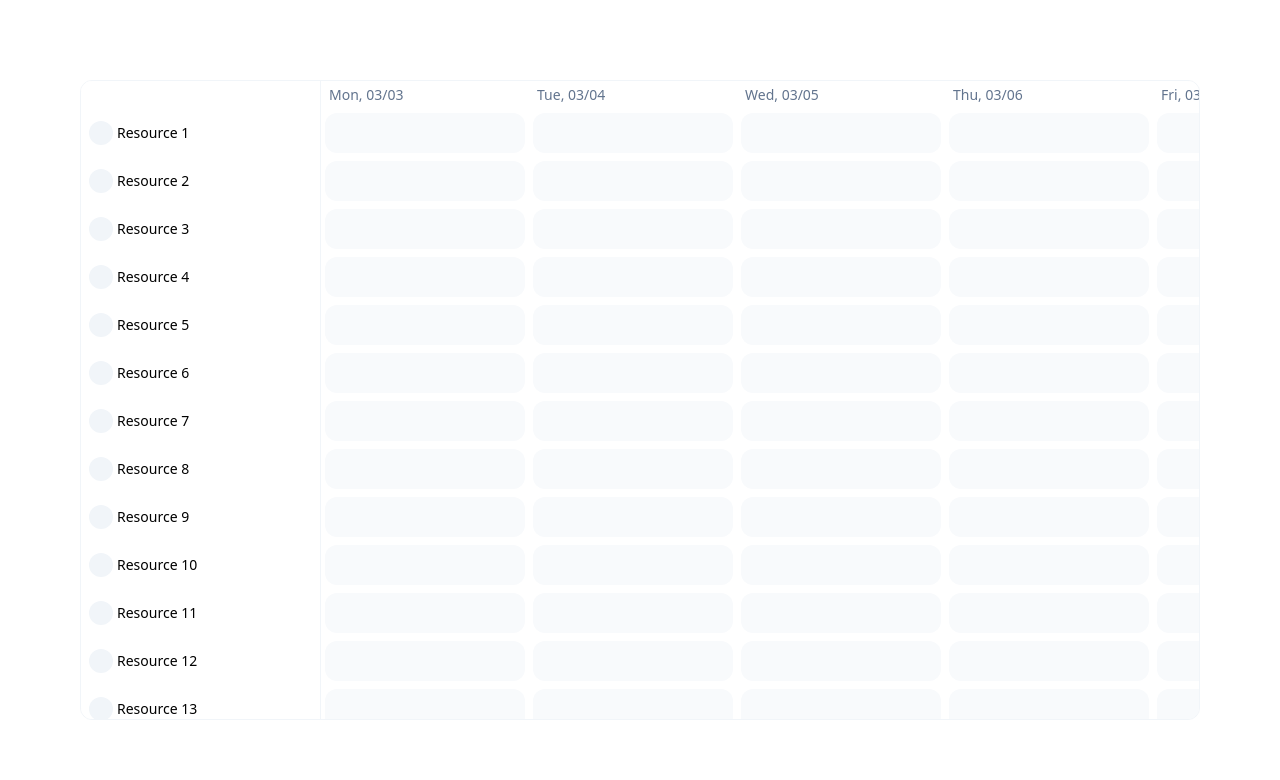
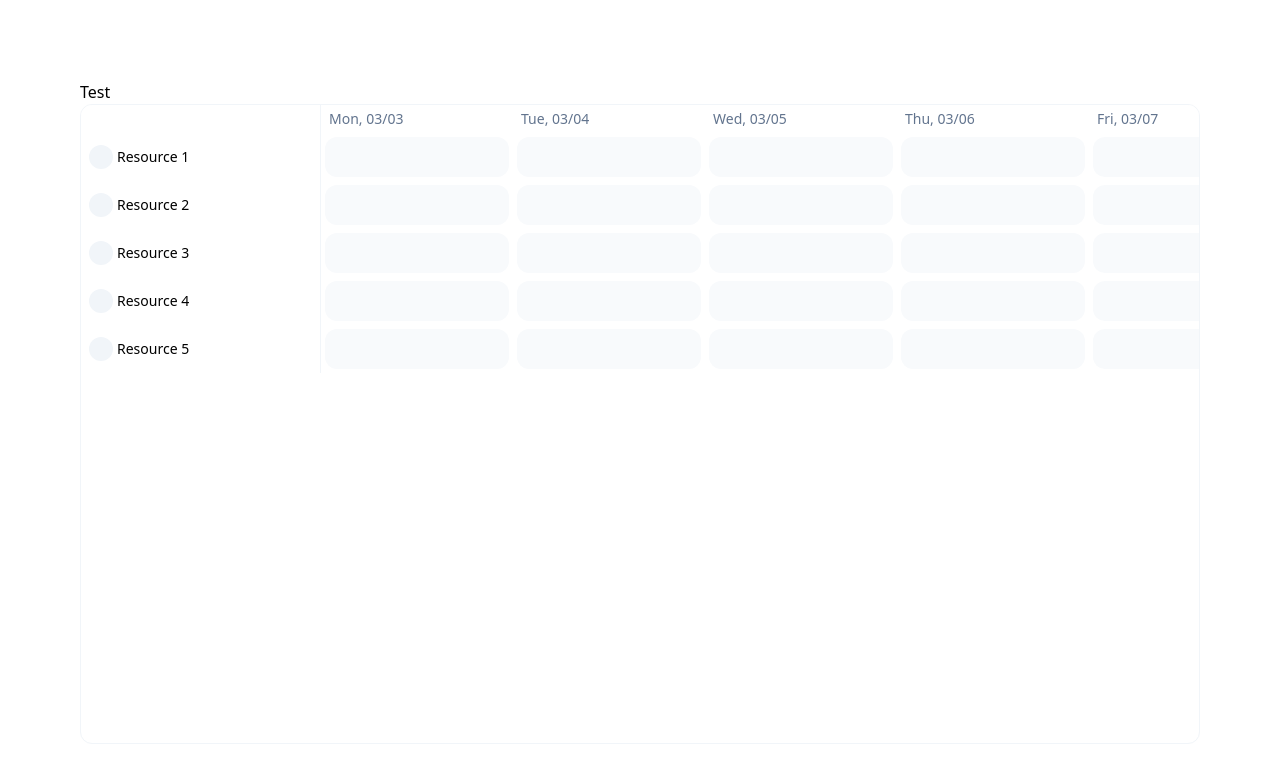
Before and after one commit to niallbarrett/cullendar, a Vue app: page / in a window 1280 px wide. Shown: the top 780 px of the page. Built offline with nearby package versions, Linux system fonts and the light colour scheme; the HTML template or start-up script is replaced by a standard one.

Commit message:
Tidy up row layout, support multiple resources for an event

```diff
--- a/src/App.vue
+++ b/src/App.vue
@@ -1,5 +1,6 @@
 <template>
   <div class="h-screen p-20">
+    <button @click="test">Test</button>
     <Cullendar
       :resources="resources"
       :events="events"
@@ -11,20 +12,22 @@
 import { ref } from 'vue'
 import Cullendar from '@/components/Cullendar'
 
-const { r, e } = buildDemo()
-
-const resources = ref(r)
-const events = ref(e)
-
+const resources = ref([])
+const events = ref([])
 const config = {
-  onDateClick: addEvent
+  onDateClick: addEvent,
+  onEventClick: viewEvent
 }
 
+buildDemo()
+
 function buildDemo() {
-  const r = Array.from({ length: 10000 }).map((v, i) => toResource(i))
+  const r = Array.from({ length: 5 }).map((v, i) => toResource(i))
   const e = r.map((r, i) => toEvent(i, r.id))
 
-  return { r, e }
+  resources.value = r
+  events.value = e
+  // events.value = [toEvent(0, ['0', '1', '2'])]
 }
 
 function toResource(id) {
@@ -41,11 +44,20 @@ function toEvent(id, resourceId) {
     resourceId
   }
 }
-function addEvent(date, resource) {
+function addEvent({ resource, date }) {
   const ev = toEvent(events.value.length, resource.id)
   ev.start = date + ' 09:15'
   ev.end = date + ' 14:15'
 
   events.value.push(ev)
 }
+function viewEvent({ event }) {
+  alert(JSON.stringify(event))
+}
+function test() {
+  const ev = events.value[0]
+  const st = ev.start.split(' ')
+
+  ev.start = st[0] + ' 10:15'
+}
 </script>
--- a/src/components/Cullendar/Internal.js
+++ b/src/components/Cullendar/Internal.js
@@ -1,7 +1,5 @@
 function build(resources, events) {
   const eventMap = buildEventMap(events)
-
-  console.log(eventMap)
 
   return resources.map(resource => ({ ...resource, events: eventMap.get(resource.id) }))
 }
@@ -10,8 +8,12 @@ function buildEventMap(events) {
   const mappy = new Map()
 
   events.forEach(event => {
-    const setty = mappy.get(event.resourceId) || new Set()
-    mappy.set(event.resourceId, setty.add(event))
+    const resourceIds = Array.isArray(event.resourceId) ? event.resourceId : [event.resourceId]
+
+    resourceIds.forEach(id => {
+      const setty = mappy.get(id) || new Set()
+      mappy.set(id, setty.add(event))
+    })
   })
 
   return mappy
--- a/src/components/Cullendar/components/DayHead.vue
+++ b/src/components/Cullendar/components/DayHead.vue
@@ -1,5 +1,5 @@
 <template>
-  <div class="py-1 px-2 text-slate-500">
+  <div class="py-1 px-2 bg-white text-slate-500">
     {{ label }}
   </div>
 </template>
--- a/src/components/Cullendar/components/Event.vue
+++ b/src/components/Cullendar/components/Event.vue
@@ -18,4 +18,6 @@ const props = defineProps({
 })
 
 const label = computed(() => `${formatTime(new Date(props.event.start)) } ⇢ ${formatTime(new Date(props.event.end))}`)
+
+console.log('rendered an event', props.event.id)
 </script>
--- a/src/components/Cullendar/index.vue
+++ b/src/components/Cullendar/index.vue
@@ -3,12 +3,12 @@
 
     <div v-bind="containerProps" class="flex-1 overflow-auto">
 
-      <div class="w-fit flex sticky top-0 bg-white">
-        <div class="w-60 sticky left-0 bg-white border-r border-slate-100 z-1"/>
+      <div class="flex sticky top-0">
+        <div class="w-60 sticky left-0 bg-white border-r border-slate-100 z-1 shrink-0"/>
 
         <template v-for="date in dates">
           <slot name="dayHead" v-bind="{ date }">
-            <DayHead :key="date" :date="date" class="w-52"/>
+            <DayHead :key="date" :date="date" class="min-w-48 flex-1"/>
           </slot>
         </template>
 
@@ -16,27 +16,31 @@
 
       <div v-bind="wrapperProps">
 
-        <div v-for="{ index, data } in list" :key="index" class="x h-12 w-fit flex">
+        <!-- Resource lane -->
+        <div
+          v-for="{ index, data: resource } in list"
+          :key="index"
+          class="x h-12 flex">
 
           <!--Resource slot -->
-          <div class="w-60 p-2 flex items-center gap-1 sticky left-0 bg-white border-r border-slate-100 z-1">
-            <span class="size-6 rounded-full bg-slate-100" @click="scrollTo(500)"/>
-            <span class="truncate">{{ data.title }}</span>
+          <div class="w-60 p-2 flex items-center gap-1 sticky left-0 bg-white border-r border-slate-100 shrink-0 z-1">
+            <span class="size-6 rounded-full bg-slate-100"/>
+            <span class="truncate">{{ resource.title }}</span>
           </div>
 
           <!-- For each day -->
-          <div v-for="(date, index) in dates" :key="date" class="h-full w-52 p-1 flex">
+          <div v-for="date in dates" :key="date" class="h-full min-w-48 p-1 flex flex-1">
 
-            <div class="flex gap-px flex-1 rounded-xl empty:bg-slate-50 empty:hover:bg-sky-50" @click="onDateClick(date, data)">
+            <div class="flex gap-px flex-1 rounded-xl empty:bg-slate-50 empty:hover:bg-sky-50" @click.self="onDateClick({ resource, date })">
 
-              <template v-for="event in data.events" :key="event.id">
-                <Event v-if="toISODate(event.start) === date" :event="event"/>
+              <template v-for="event in resource.events" :key="event.id">
+                <slot v-if="toISODate(event.start) === date" name="event" v-bind="{ resource, event, date  }">
+                  <Event :event="event" @click="onEventClick({ resource, event, date })"/>
+                </slot>
               </template>
 
             </div>
 
-            <!-- Empty slot -->
-            <!-- <div class="flex items-center justify-center flex-1 bg-slate-50 text-slate-500 rounded-lg">+</div> -->
           </div>
 
         </div>
@@ -86,8 +90,11 @@ const dates = eachDayOfInterval({ start: startOfWeek(new Date(), { weekStartsOn:
 
 const { list, containerProps, wrapperProps, scrollTo } = useVirtualList(test, { itemHeight: 48 })
 
-function onDateClick(date, resource) {
-  props.config?.onDateClick?.(date, resource)
+function onDateClick(payload) {
+  props.config?.onDateClick?.(payload)
+}
+function onEventClick(payload) {
+  props.config?.onEventClick?.(payload)
 }
 
 defineOptions({ name: 'Cullendar' })
```
